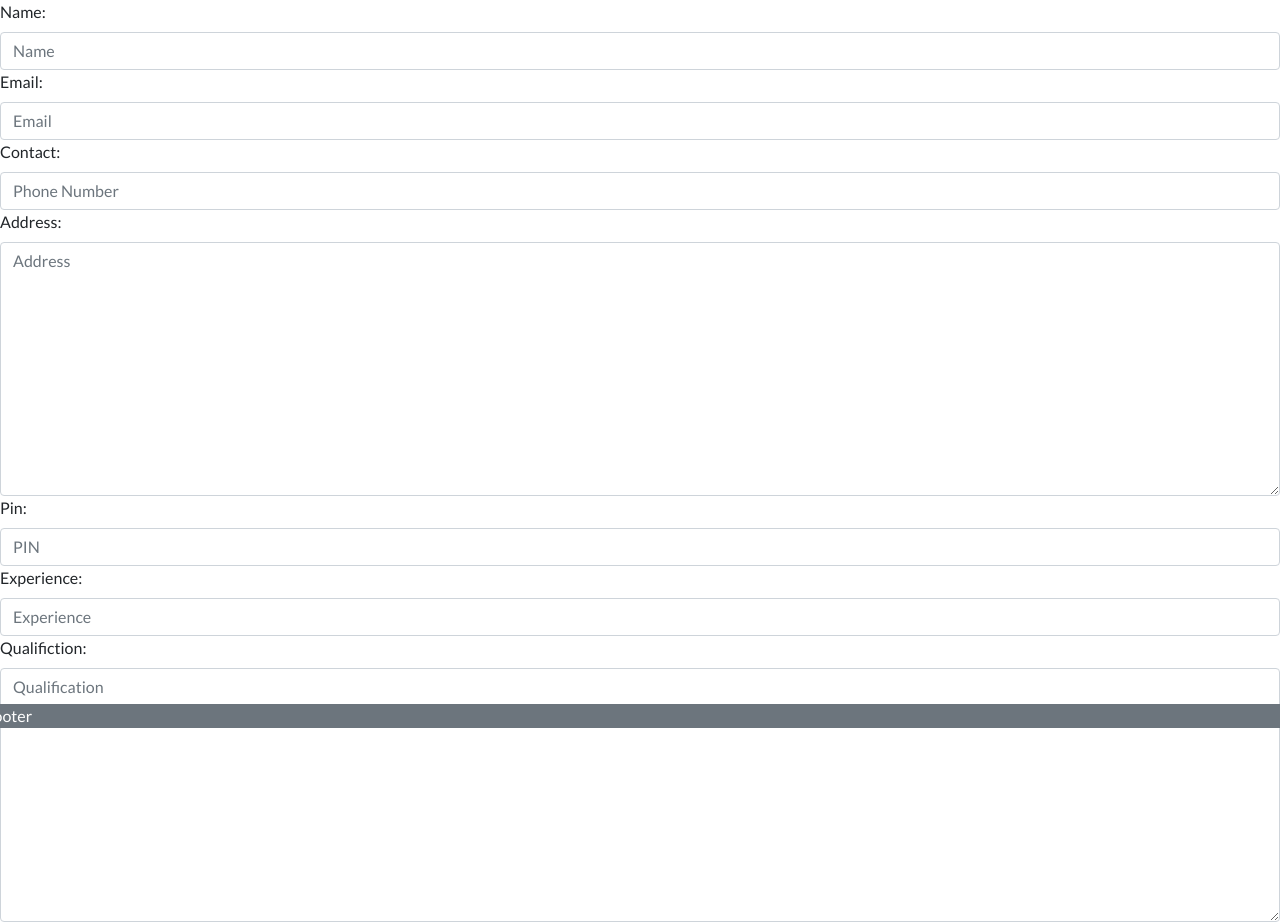
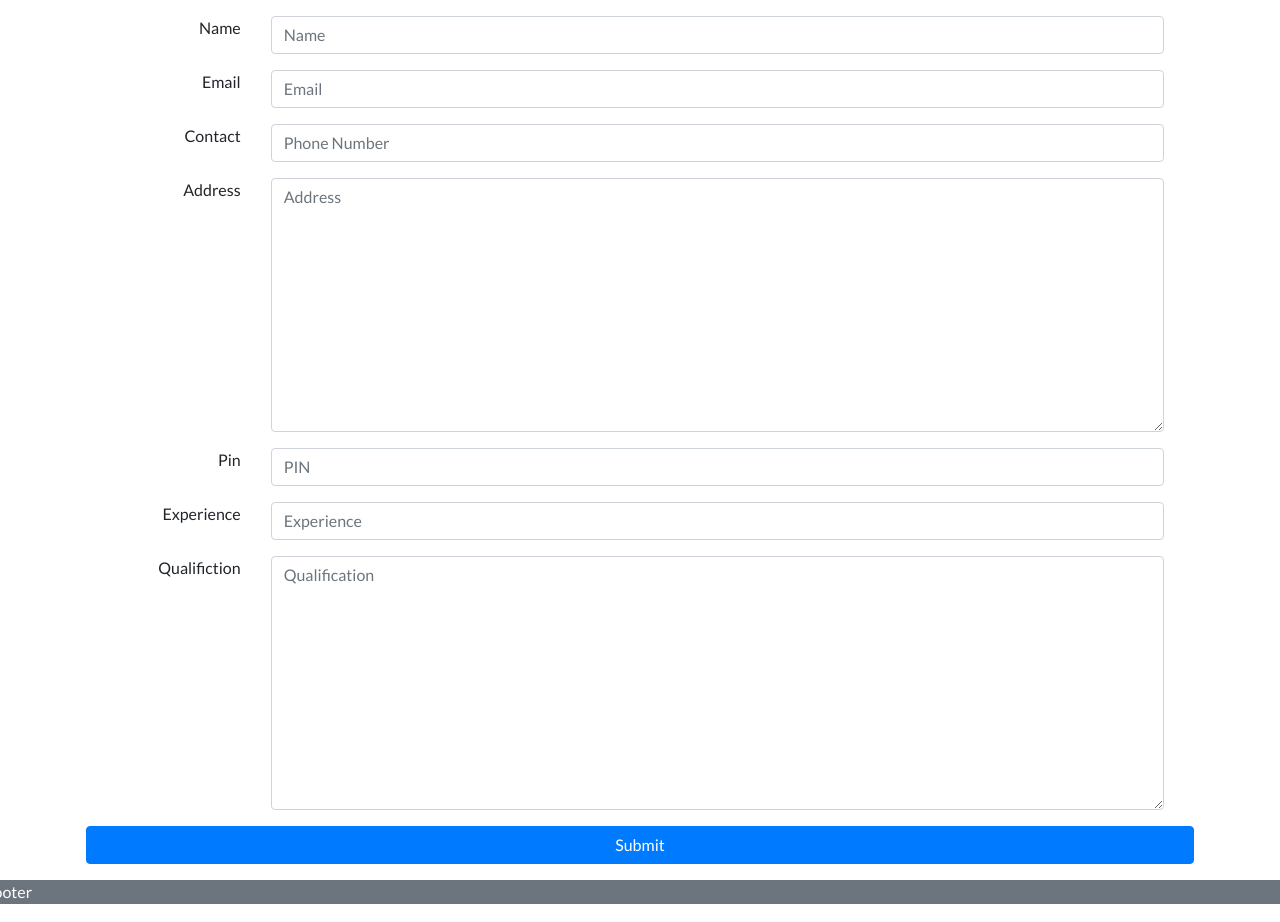
Before and after one commit to devanshbhatia26/CVPrioritize, a Django app: template candidate/templates/candidate/editdetails.html in a window 1280 px wide. Shown: the part 72-994 px from the top of the page. Run offline with Django 3.2, Linux system fonts and the light colour scheme; the template is opened without the code that fills it: values that come from a table or form of the project are taken from there, others are empty; parts of the project's set-up code (start-up, migrations or seed data) failed here and were passed over; some libraries are stand-ins or nearby versions.

Commit message:
Candidate Form UI Updated

```diff
--- a/candidate/models.py
+++ b/candidate/models.py
@@ -14,7 +14,7 @@
 )
 
 class Candidate(models.Model):
-    name= models.CharField(max_length=100, validators=[MinLengthValidator(3)])
+    name = models.CharField(max_length=100, validators=[MinLengthValidator(3)])
     email= models.EmailField()
     address= models.TextField(max_length=100, validators=[MinLengthValidator(3)])
     pincode = models.IntegerField()
--- a/candidate/templates/base.html
+++ b/candidate/templates/base.html
@@ -27,7 +27,7 @@
     </header>
     {% block content%}
     {% endblock %}
-    <footer class="bg-secondary text-center text-white fixed-bottom">
+    <footer class="bg-secondary text-center text-white">
         <div class="row">
             <div>Footer</div>
         </div>
--- a/candidate/templates/candidate/editdetails.html
+++ b/candidate/templates/candidate/editdetails.html
@@ -2,6 +2,19 @@
 
 {% block content%}
 
-{{form}}
+<div class="container p-3">
+    <form method="POST">
+        {% csrf_token %}
+        {% for field in form %}
+            <div class="row w-100">
+                <div class="form-group w-100">
+                    <div class="col-sm-2 mb-2 text-right float-left">{{field.label}}</div>
+                    <div class="col-sm-10 float-right">{{field}}</div>
+                </div>
+            </div>
+        {% endfor %}
+        <input type="submit" value="Submit" class="btn btn-primary btn-block"/>
+    </form>
+</div>
 
 {% endblock %}
--- a/candidate/templates/candidate/index.html
+++ b/candidate/templates/candidate/index.html
@@ -16,7 +16,7 @@
                                     <h4 class="modal-title">Fidelity | Application</h4>
                                     <button type="button" class="close float-right" data-dismiss="modal">&times;</button>
                                 </div>
-                                <form method="POST">
+                                <form method="POST" enctype="multipart/form-data">
                                     <div class="modal-body text-center">
                                         <p>Upload Resume</p>
                                         {%csrf_token%}
--- a/candidate/urls.py
+++ b/candidate/urls.py
@@ -2,6 +2,6 @@
 from . import views
 
 urlpatterns = [
-    url(r'^', views.index, name = "home"),
+    url(r'^$', views.index, name = "home"),
     url(r'^editdetails/', views.editdetails, name='editdetails'),
 ]
```
Also changed, not shown: candidate/dbase.py (added, +18 -0 lines), candidate/views.py (+10 -7 lines).
